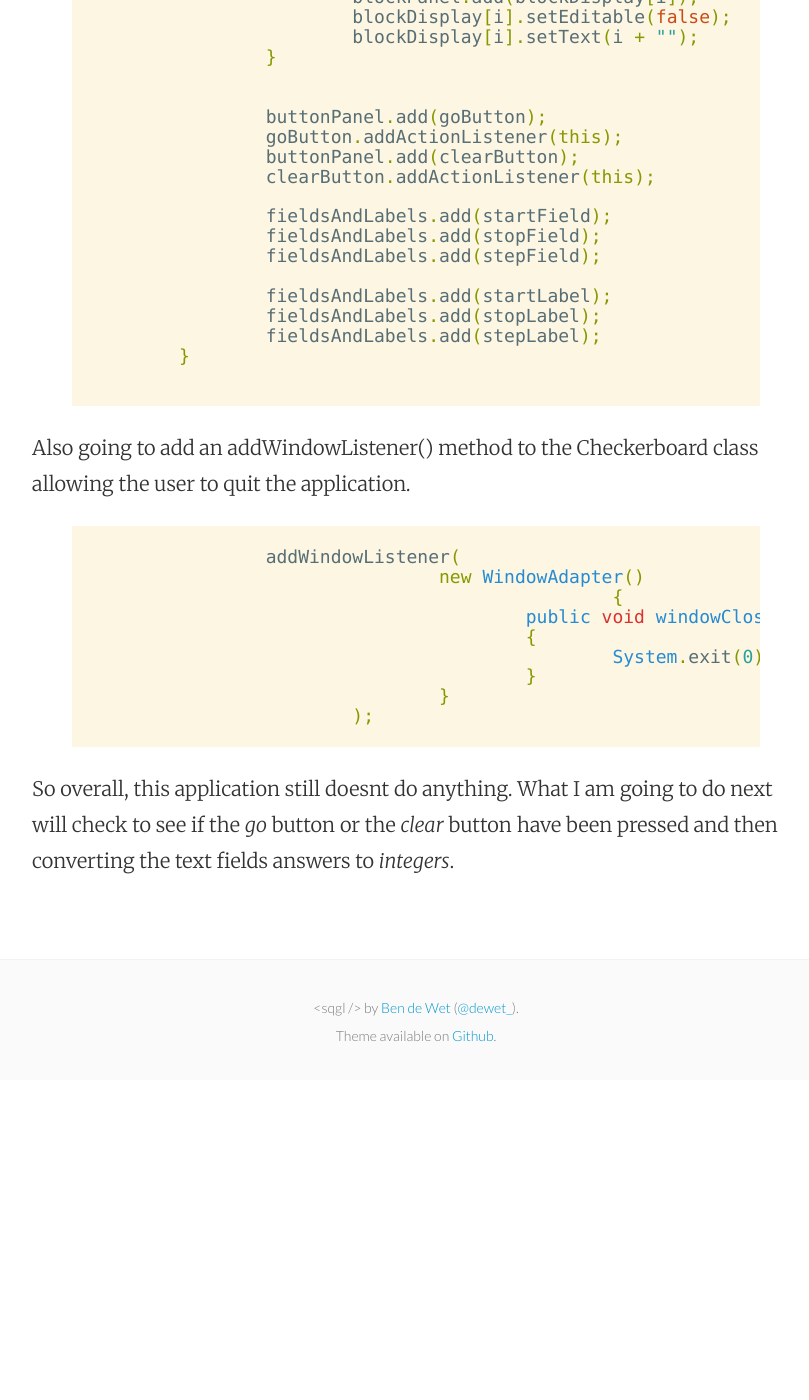
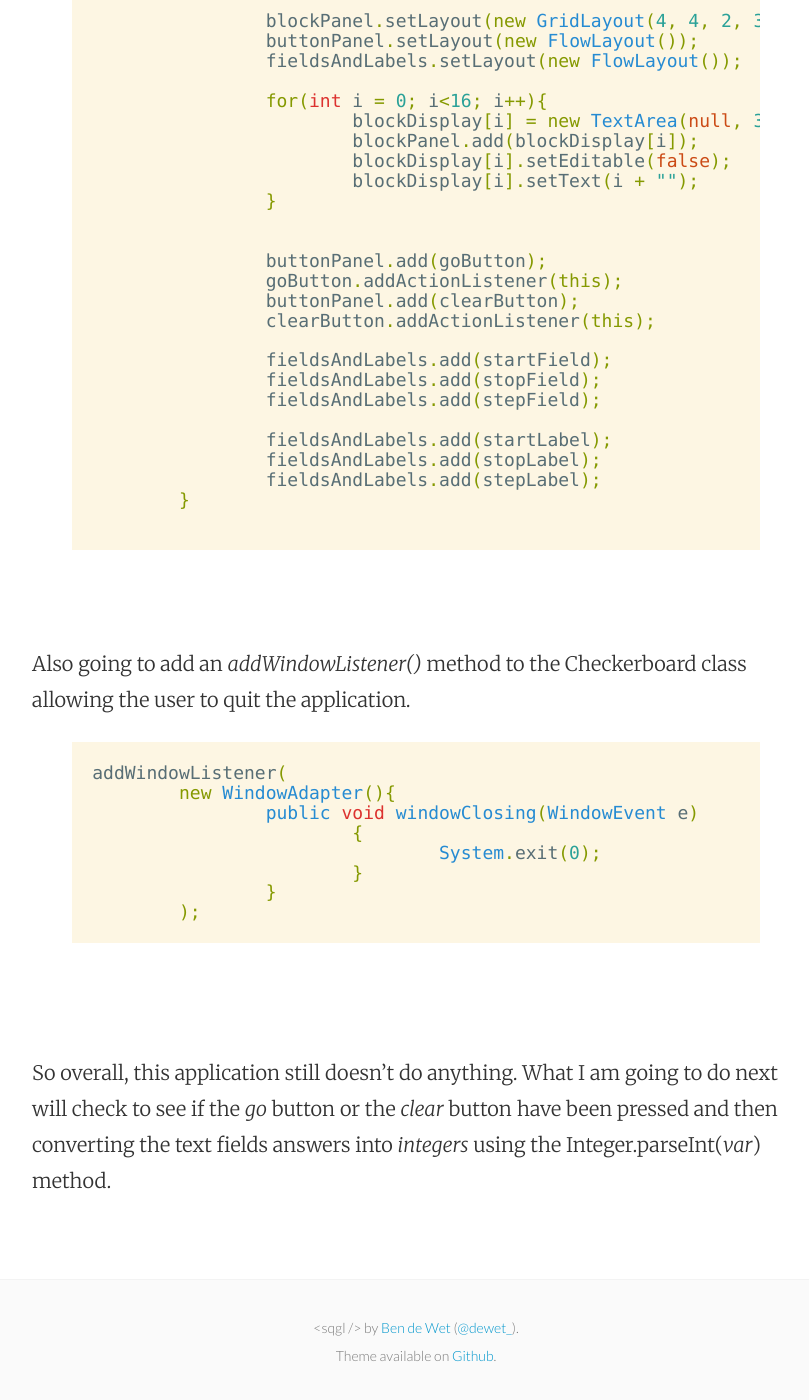
Before and after one commit to dewet/dewet.github.io, a Jekyll site: the page built from _posts/2014-11-21-java-program-assignment.md, in a window 1280 px wide and 1400 px high, scrolled down 1920 px. Shown: the whole window, without its empty margins (224-1033 px from the left). Built offline with Jekyll 4.4.1, drawn with Linux system fonts in a browser that asks for light colours; before the commit the page ends 3000 px from its top, so only the background shows below that.

Commit message:
added spaces

```diff
--- a/_posts/2014-11-21-java-program-assignment.md
+++ b/_posts/2014-11-21-java-program-assignment.md
@@ -11,17 +11,16 @@ I am going to program this step by step.
 
 ### Creating the application
 First I am going to need to import some packages and create my Checkerboard class.
-
+<br>
 {% highlight java %}
 import java.awt.*;
 import java.awt.event.*;
 
 public class Checkerboard extends Frame implements ActionListener{}
 {% endhighlight %}
-
-
+<br><br>
 Next, I am going to declare some variables and construct some constructor methods.
-
+<br>
 {% highlight java %}
 import java.awt.*;
 import java.awt.event.*;
@@ -46,10 +45,10 @@ public class Checkerboard extends Frame implements ActionListener{
 		Button clearButton = new Button("Clear.");
 	}
 {% endhighlight %}
-
+<br><br>
 Because this class extends Frame, we will have to create a new class to output these constructor methods.
 Within this class, we will run a for loop, creating 16 TextArea() constructs, we will also construct the layout.
-
+<br>
 {% highlight java %}
 
 public Checkerboard(){
@@ -86,20 +85,20 @@ public Checkerboard(){
 	}
 
 {% endhighlight %}
+<br><br>
+Also going to add an <i>addWindowListener()</i> method to the Checkerboard class allowing the user to quit the application.
+<br>
+{% highlight java %}
+addWindowListener(
+	new WindowAdapter(){
+		public void windowClosing(WindowEvent e)
+			{
+				System.exit(0);
+			}
+		}
+	);
+{% endhighlight %}
+<br><br>
 
-Also going to add an addWindowListener() method to the Checkerboard class allowing the user to quit the application.
-
-{% highlight java %}
-		addWindowListener(
-				new WindowAdapter()
-						{
-					public void windowClosing(WindowEvent e)
-					{
-						System.exit(0);
-					}
-				}
-			);
-{% endhighlight %}
-
-So overall, this application still doesnt do anything.
-What I am going to do next will check to see if the <i>go</i> button or the <i>clear</i> button have been pressed and then converting the text fields answers to <i>integers</i>.
+So overall, this application still doesn't do anything.
+What I am going to do next will check to see if the <i>go</i> button or the <i>clear</i> button have been pressed and then converting the text fields answers into <i>integers</i> using the Integer.parseInt(<i>var</i>) method.
```
